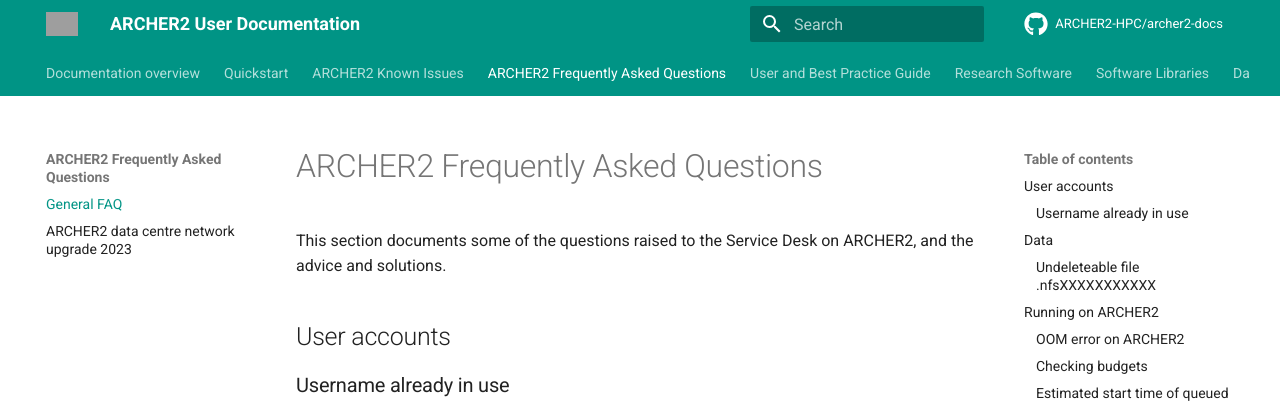
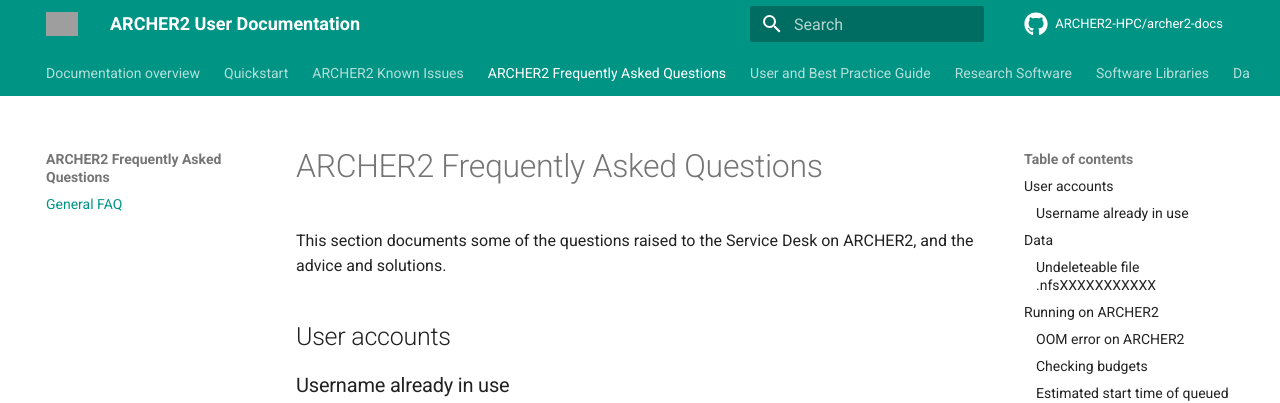
Before and after one commit to ARCHER2-HPC/archer2-docs, an MkDocs documentation site: the page built from docs/faq/index.md, in a window 1280 px wide. Shown: the top 403 px of the page. Built offline with MkDocs 1.6.1 and Material for MkDocs 9.7.7, drawn with Linux system fonts in a browser that asks for light colours; comment, search, counter and statistics services are not loaded; grey boxes are pictures that could not be loaded.

Commit message:
Hide DCN Upgrade FAQ page by unlink from menu

```diff
--- a/mkdocs.yml
+++ b/mkdocs.yml
@@ -53,7 +53,6 @@
   - "ARCHER2 Known Issues": known-issues/index.md
   - "ARCHER2 Frequently Asked Questions":
     - "General FAQ": faq/index.md
-    - "ARCHER2 data centre network upgrade 2023": faq/network-upgrade-2023.md
   - "User and Best Practice Guide":
     - "Overview": user-guide/index.md
     - "Hardware": user-guide/hardware.md
```
